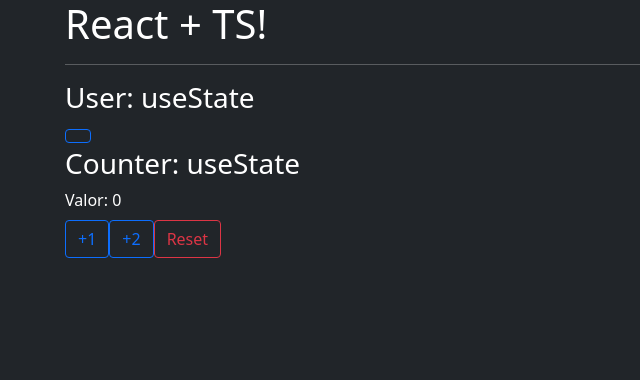
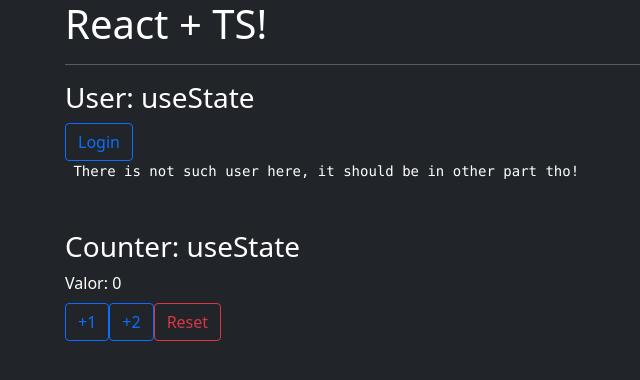
Before and after one commit to Davidcastel26/React-with-TypeScript, a React (Create React App) app in the folder mi-app/: page / in a window 1280 px wide. Shown: the top 380 px of the page, without its empty margins (17-657 px from the left). Built offline with nearby package versions, Linux system fonts and the light colour scheme.

Commit message:
Update User.tsx

```diff
--- a/mi-app/src/components/User.tsx
+++ b/mi-app/src/components/User.tsx
@@ -1,18 +1,43 @@
-import { useState } from "react"
+import { useState } from "react";
+
+interface User {
+  uid: string;
+  name: string;
+}
+
+/*
+  // YOU CAN USE A CONST INTO THE USE STATE
+  const tempUser: User = {
+    uid:'XCW345',
+    name: 'asd'
+  }
+*/
 
 const User = () => {
+  const [user, setUser] = useState<User>();
 
-  const [user, setUser] = useState()
+  const login = () => {
+    setUser({
+      uid: "ABC123",
+      name: "Dave",
+    });
+  };
 
   return (
-    <div>
+    <div className="mb-5">
       <h3>User: useState</h3>
 
-      <button className="btn btn-outline-primary">
+      <button onClick={login} className="btn btn-outline-primary">
+        Login
+      </button>
 
-      </button>
+      {!user ? (
+        <pre> There is not such user here, it should be in other part tho!</pre>
+      ) : (
+        <pre> {JSON.stringify(user)} </pre>
+      )}
     </div>
-  )
-}
+  );
+};
 
-export default User
+export default User;
```
